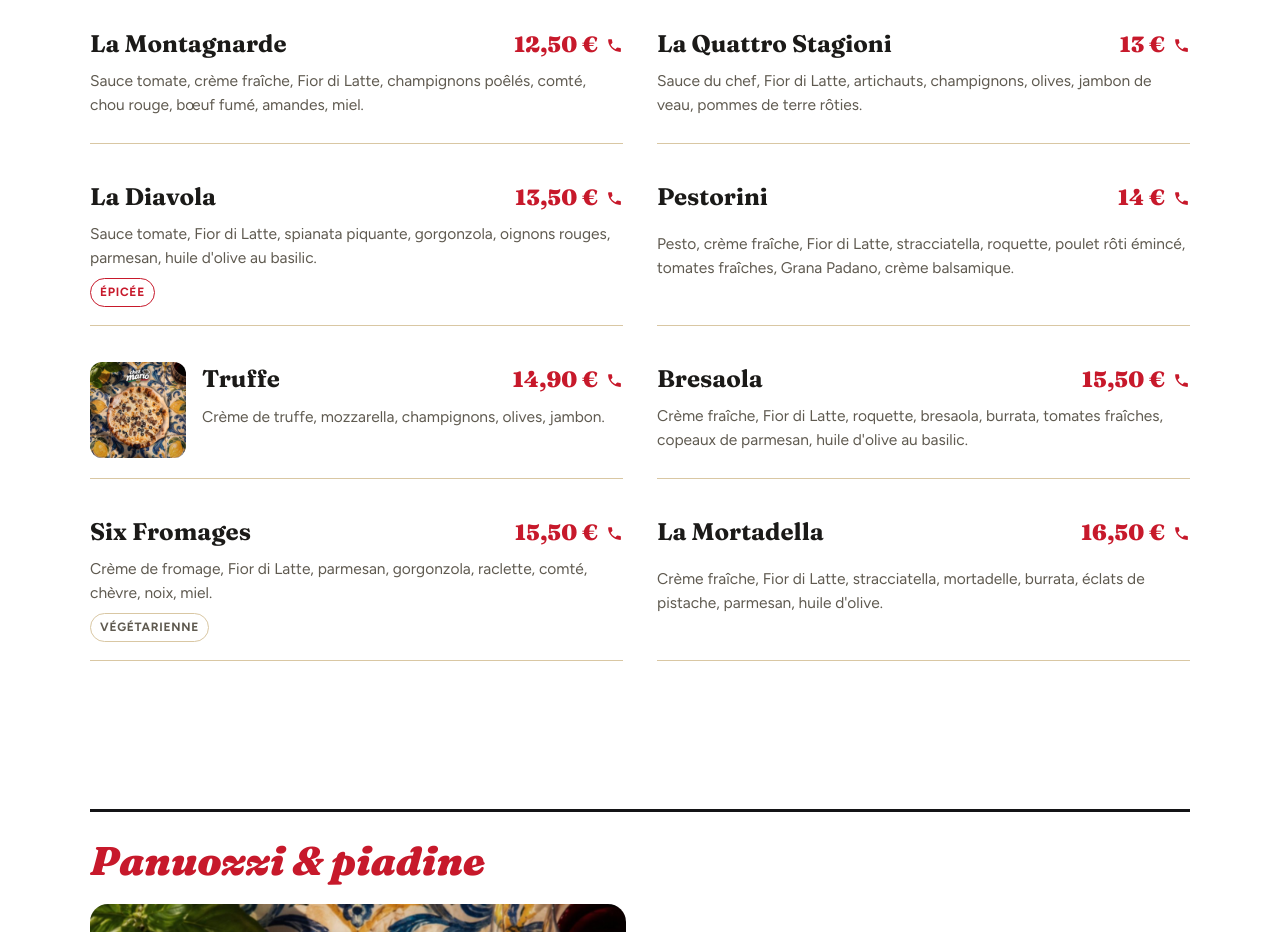
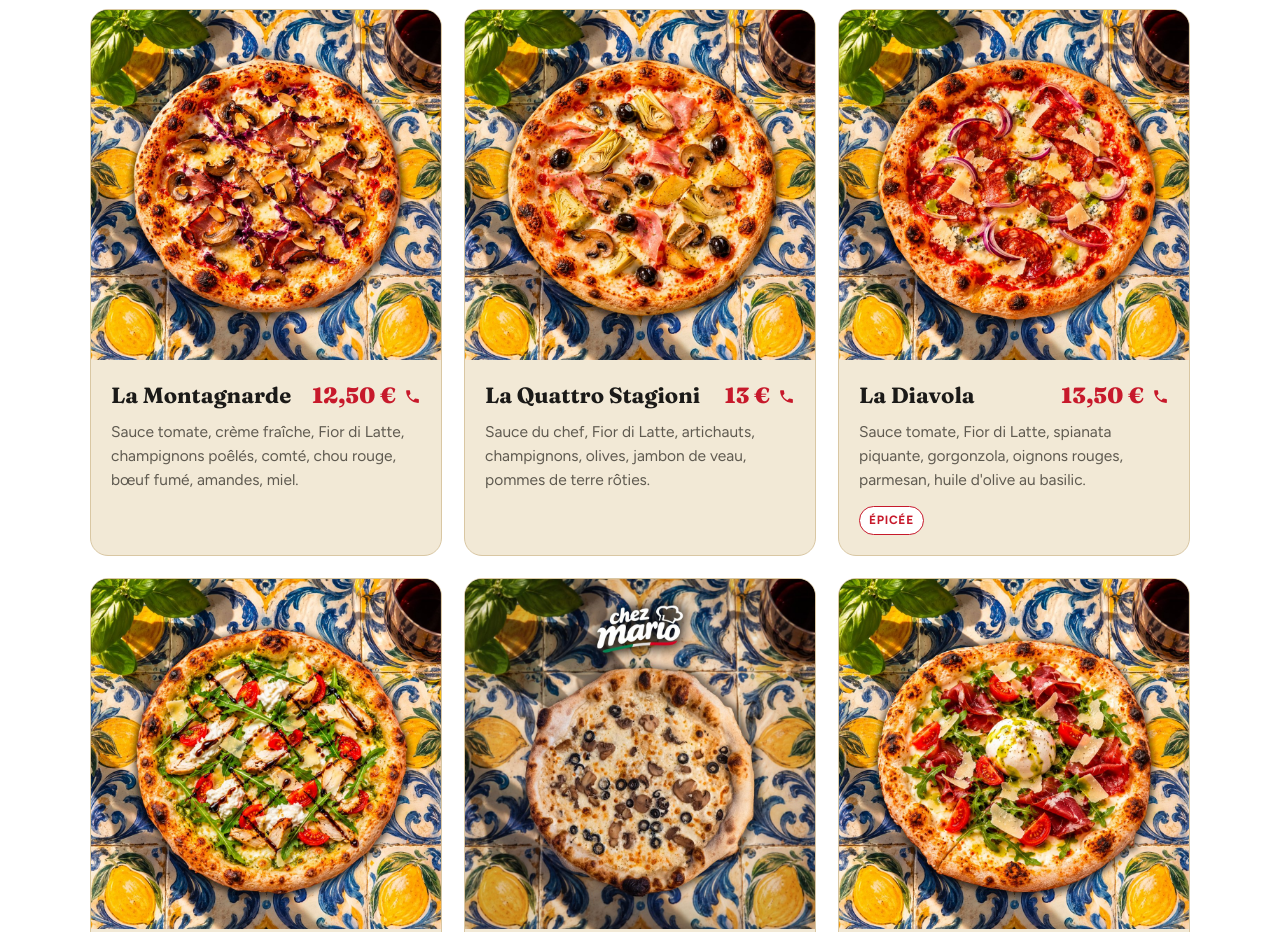
Before and after one commit to rehkzy/Chez-Mario, a plain HTML site: page index.html in a window 1280 px wide. Shown: the part 5140-6072 px from the top of the page. Drawn offline with Linux system fonts and the light colour scheme.

Commit message:
Photos des 7 pizzas du chef
Co-Authored-By: Claude Fable 5.1 <noreply@anthropic.com>
Claude-Session: https://claude.ai/code/session_01RnaEAfGGQZWgijkDTzdAs8

```diff
--- a/index.html
+++ b/index.html
@@ -796,7 +796,8 @@ footer a{color:#fff}
         "@type": "Offer",
         "price": "12.50",
         "priceCurrency": "EUR"
-       }
+       },
+       "image": "https://chezmario.vercel.app/photos/montagnarde.jpg"
       },
       {
        "@type": "MenuItem",
@@ -806,7 +807,8 @@ footer a{color:#fff}
         "@type": "Offer",
         "price": "13",
         "priceCurrency": "EUR"
-       }
+       },
+       "image": "https://chezmario.vercel.app/photos/quattro-stagioni.jpg"
       },
       {
        "@type": "MenuItem",
@@ -816,7 +818,8 @@ footer a{color:#fff}
         "@type": "Offer",
         "price": "13.50",
         "priceCurrency": "EUR"
-       }
+       },
+       "image": "https://chezmario.vercel.app/photos/diavola.jpg"
       },
       {
        "@type": "MenuItem",
@@ -826,7 +829,8 @@ footer a{color:#fff}
         "@type": "Offer",
         "price": "14",
         "priceCurrency": "EUR"
-       }
+       },
+       "image": "https://chezmario.vercel.app/photos/pestorini.jpg"
       },
       {
        "@type": "MenuItem",
@@ -847,7 +851,8 @@ footer a{color:#fff}
         "@type": "Offer",
         "price": "15.50",
         "priceCurrency": "EUR"
-       }
+       },
+       "image": "https://chezmario.vercel.app/photos/bresaola.jpg"
       },
       {
        "@type": "MenuItem",
@@ -857,7 +862,8 @@ footer a{color:#fff}
         "@type": "Offer",
         "price": "15.50",
         "priceCurrency": "EUR"
-       }
+       },
+       "image": "https://chezmario.vercel.app/photos/six-fromages.jpg"
       },
       {
        "@type": "MenuItem",
@@ -867,7 +873,8 @@ footer a{color:#fff}
         "@type": "Offer",
         "price": "16.50",
         "priceCurrency": "EUR"
-       }
+       },
+       "image": "https://chezmario.vercel.app/photos/mortadella.jpg"
       }
      ]
     },
@@ -1428,15 +1435,15 @@ window.CONFIG = {
           {img:"photos/4fromages-creme.jpg", name:"4 Fromages", price:"7,90 €", desc:"Crème fraîche, mozzarella, gorgonzola, chèvre, parmesan.", style:"bianca", tags:["Végétarienne"]},
           {img:"photos/salmone.jpg", name:"Salmone", price:"9,90 €", desc:"Crème fraîche, mozzarella, parmesan, saumon fumé, roquette.", style:"bianca", tags:[]}
         ]},
-        {title:"Les pizzas du chef", note:"Recettes signature, mozzarella Fior di Latte", layout:"list", items:[
-          {name:"La Montagnarde", price:"12,50 €", desc:"Sauce tomate, crème fraîche, Fior di Latte, champignons poêlés, comté, chou rouge, bœuf fumé, amandes, miel.", style:"chef", tags:[]},
-          {name:"La Quattro Stagioni", price:"13 €", desc:"Sauce du chef, Fior di Latte, artichauts, champignons, olives, jambon de veau, pommes de terre rôties.", style:"chef", tags:[]},
-          {name:"La Diavola", price:"13,50 €", desc:"Sauce tomate, Fior di Latte, spianata piquante, gorgonzola, oignons rouges, parmesan, huile d'olive au basilic.", style:"chef", tags:["Épicée"]},
-          {name:"Pestorini", price:"14 €", desc:"Pesto, crème fraîche, Fior di Latte, stracciatella, roquette, poulet rôti émincé, tomates fraîches, Grana Padano, crème balsamique.", style:"chef", tags:[]},
+        {title:"Les pizzas du chef", note:"Recettes signature, mozzarella Fior di Latte", items:[
+          {img:"photos/montagnarde.jpg", name:"La Montagnarde", price:"12,50 €", desc:"Sauce tomate, crème fraîche, Fior di Latte, champignons poêlés, comté, chou rouge, bœuf fumé, amandes, miel.", style:"chef", tags:[]},
+          {img:"photos/quattro-stagioni.jpg", name:"La Quattro Stagioni", price:"13 €", desc:"Sauce du chef, Fior di Latte, artichauts, champignons, olives, jambon de veau, pommes de terre rôties.", style:"chef", tags:[]},
+          {img:"photos/diavola.jpg", name:"La Diavola", price:"13,50 €", desc:"Sauce tomate, Fior di Latte, spianata piquante, gorgonzola, oignons rouges, parmesan, huile d'olive au basilic.", style:"chef", tags:["Épicée"]},
+          {img:"photos/pestorini.jpg", name:"Pestorini", price:"14 €", desc:"Pesto, crème fraîche, Fior di Latte, stracciatella, roquette, poulet rôti émincé, tomates fraîches, Grana Padano, crème balsamique.", style:"chef", tags:[]},
           {img:"photos/truffo.jpg", name:"Truffe", price:"14,90 €", desc:"Crème de truffe, mozzarella, champignons, olives, jambon.", style:"chef", tags:[]},
-          {name:"Bresaola", price:"15,50 €", desc:"Crème fraîche, Fior di Latte, roquette, bresaola, burrata, tomates fraîches, copeaux de parmesan, huile d'olive au basilic.", style:"chef", tags:[]},
-          {name:"Six Fromages", price:"15,50 €", desc:"Crème de fromage, Fior di Latte, parmesan, gorgonzola, raclette, comté, chèvre, noix, miel.", style:"chef", tags:["Végétarienne"]},
-          {name:"La Mortadella", price:"16,50 €", desc:"Crème fraîche, Fior di Latte, stracciatella, mortadelle, burrata, éclats de pistache, parmesan, huile d'olive.", style:"chef", tags:[]}
+          {img:"photos/bresaola.jpg", name:"Bresaola", price:"15,50 €", desc:"Crème fraîche, Fior di Latte, roquette, bresaola, burrata, tomates fraîches, copeaux de parmesan, huile d'olive au basilic.", style:"chef", tags:[]},
+          {img:"photos/six-fromages.jpg", name:"Six Fromages", price:"15,50 €", desc:"Crème de fromage, Fior di Latte, parmesan, gorgonzola, raclette, comté, chèvre, noix, miel.", style:"chef", tags:["Végétarienne"]},
+          {img:"photos/mortadella.jpg", name:"La Mortadella", price:"16,50 €", desc:"Crème fraîche, Fior di Latte, stracciatella, mortadelle, burrata, éclats de pistache, parmesan, huile d'olive.", style:"chef", tags:[]}
         ]}
       ]
     },
```
Also changed, not shown: photos/bresaola.jpg (added), photos/diavola.jpg (added), photos/montagnarde.jpg (added), photos/mortadella.jpg (added), photos/pestorini.jpg (added), photos/quattro-stagioni.jpg (added), photos/six-fromages.jpg (added).
